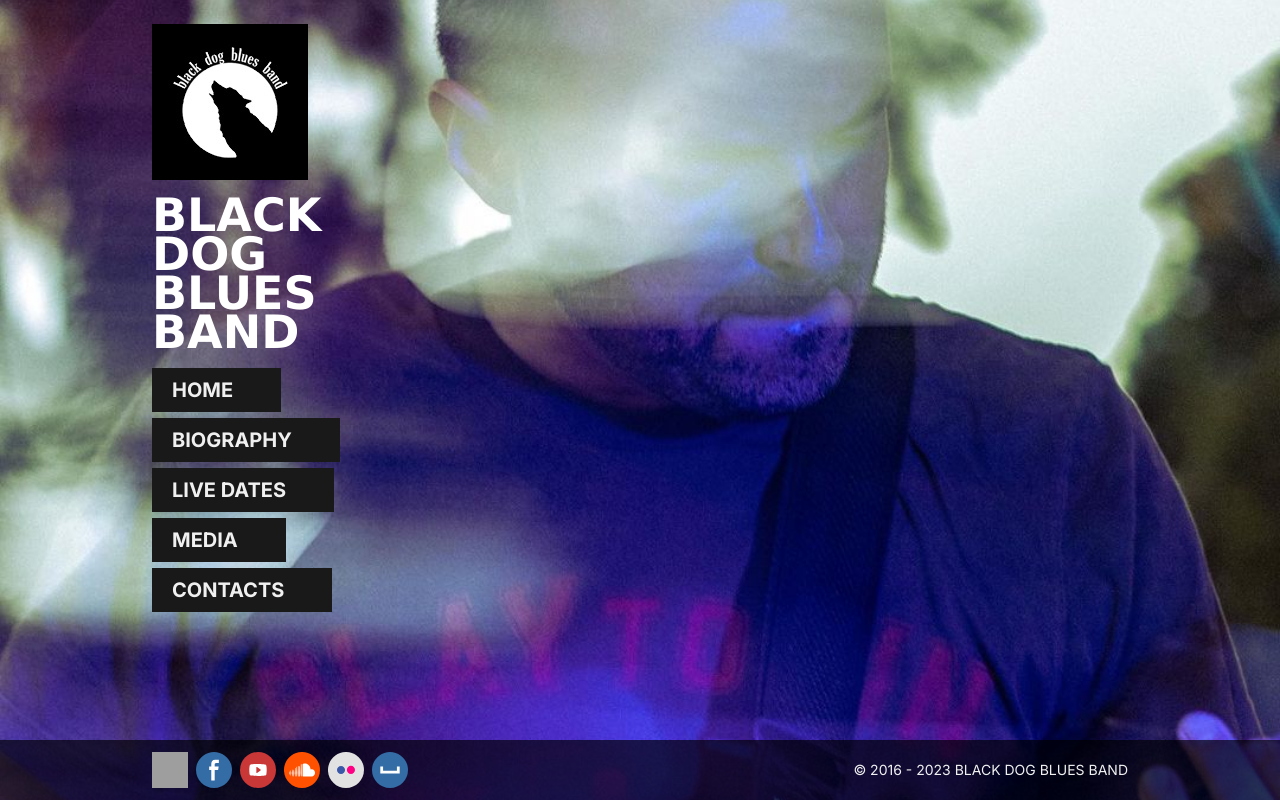
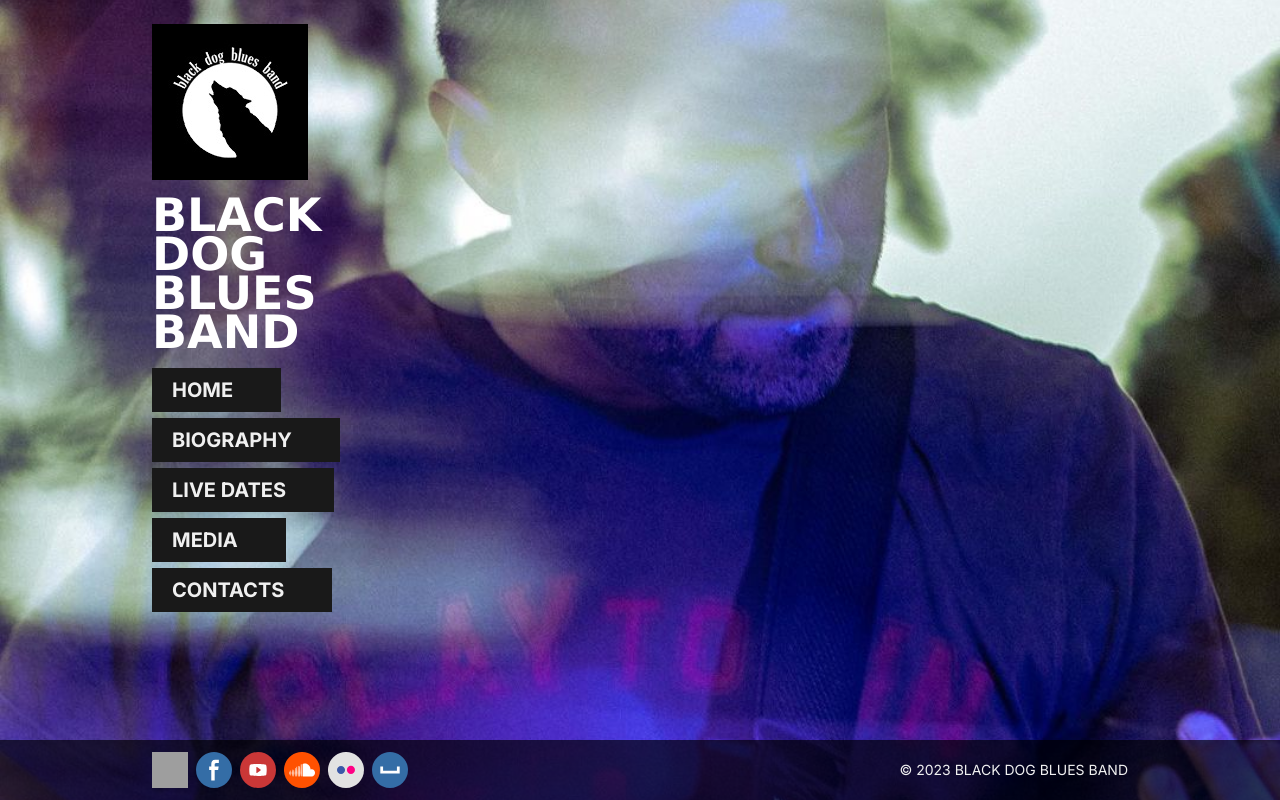
Before and after one commit to eliocro/blackdog-next, a Next.js app: page / in a window 1280 px wide. Built offline with nearby package versions, Linux system fonts and the light colour scheme; grey boxes are pictures that could not be loaded.

Commit message:
Change copy year

```diff
--- a/src/components/Footer/index.tsx
+++ b/src/components/Footer/index.tsx
@@ -17,7 +17,7 @@ export default function Footer() {
           ))}
         </div>
         <div className={styles.copy}>
-          <span>&copy; 2016 - {year} Black Dog Blues Band</span>
+          <span>&copy; {year} Black Dog Blues Band</span>
         </div>
       </div>
     </footer>
```
